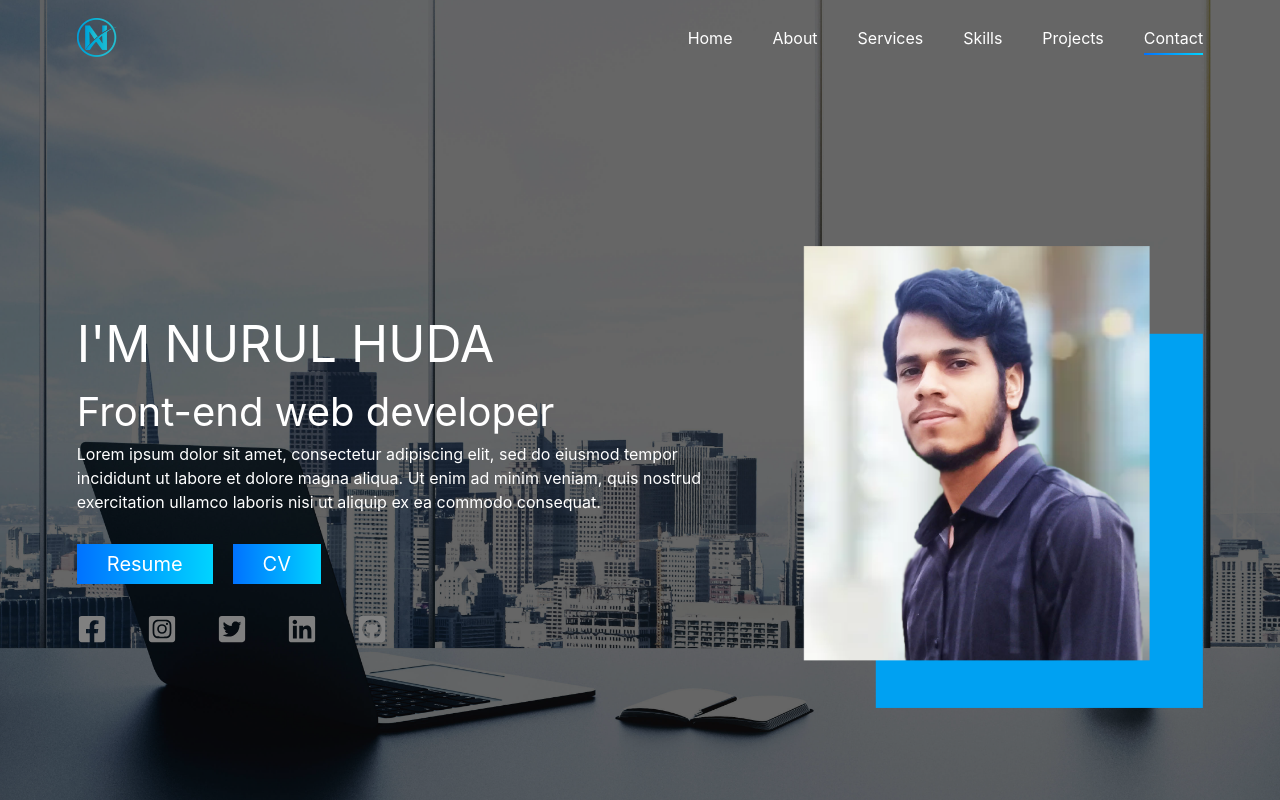
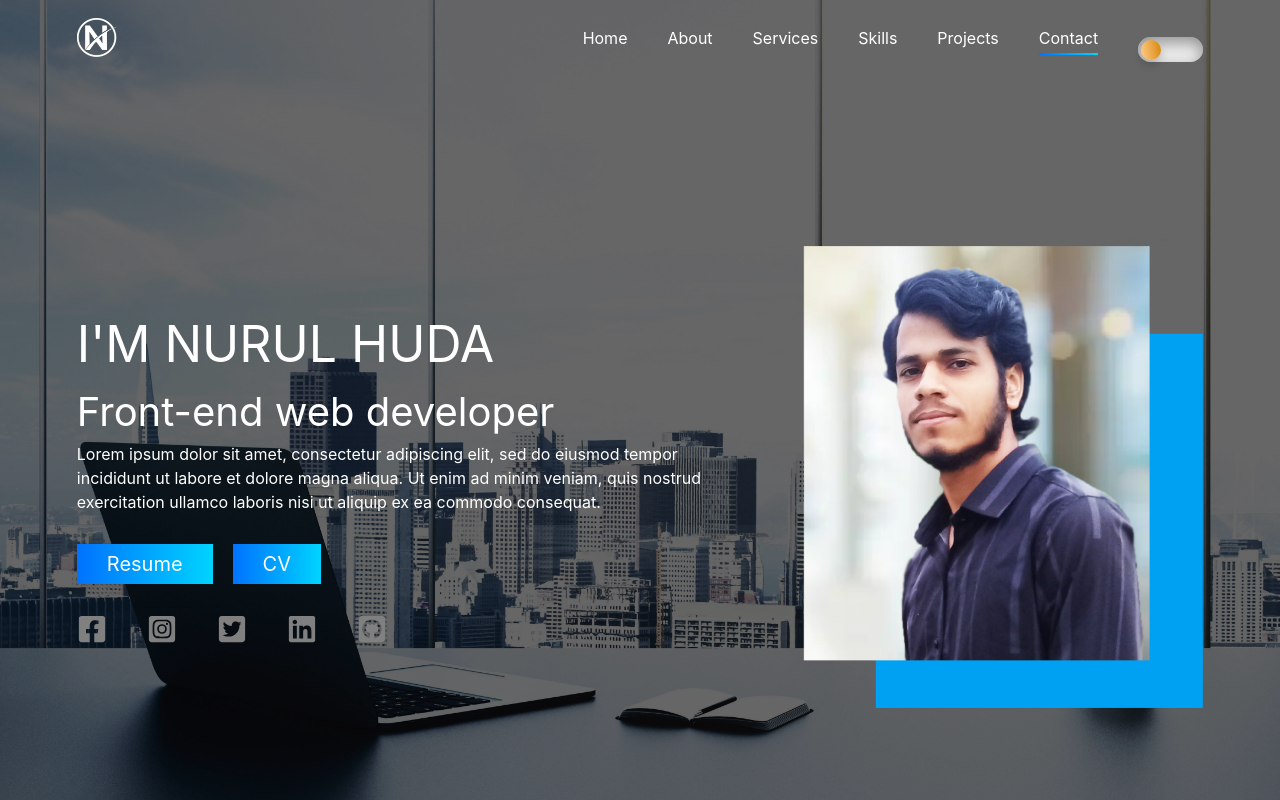
Before and after one commit to NurulHudaDev/nurulhuda-portfolio-website, a React (Create React App) app: page /all_projects in a window 1280 px wide. Shown: the top 800 px of the page. Built offline with nearby package versions, Linux system fonts and the light colour scheme.

Commit message:
light_and_dark_mode

```diff
--- a/src/App.css
+++ b/src/App.css
@@ -36,3 +36,12 @@
     transform: rotate(360deg);
   }
 }
+
+#light{
+  background: #fff;
+  color: #000;
+}
+#dark{
+  background: #222;
+  color: #fff;
+}
--- a/src/App.js
+++ b/src/App.js
@@ -9,13 +9,24 @@ import Projects from './Components/Projects/Projects';
 import Skills from './Components/Skills/Skills';
 import Summary from './Components/Summary/Summary';
 import Footer from './Components/Footer/Footer';
+import { createContext, useState } from 'react';
+
+export const themeContext = createContext(null);
 
 function App() {
 
+  const [theme, setTheme] = useState('light');
+
+  const toggleTheme = () =>{
+    setTheme((curr) => (curr == 'dark' ? 'light' : 'dark'));
+  };
+
   return (
     <div>
+      <themeContext.Provider value = {{theme, toggleTheme}}>
+        <div id={theme}>
       <NavProvider>
-        <Header />
+        <Header toggleTheme={toggleTheme} />
         <Home />
         <About />
         <Services />
@@ -25,6 +36,8 @@ function App() {
         <Contact />
       </NavProvider>
       <Footer />
+      </div>
+      </themeContext.Provider>
     </div>
   );
 }
--- a/src/Components/Contact/Contact.css
+++ b/src/Components/Contact/Contact.css
@@ -58,12 +58,20 @@ input,
 textarea {
     padding: 5px;
 }
+.from h2{
+    color: #fff;
+}
 
 .from a {
     background: #000;
     padding: 10px 20px;
     color: #fff;
     cursor: pointer;
+}
+.from button{
+    background: #fff;
+    color: #000;
+    padding: 2px 20px;
 }
 
 @media(max-width: 700px) {
--- a/src/Components/Contact/Contact.js
+++ b/src/Components/Contact/Contact.js
@@ -31,7 +31,7 @@ const Contact = () => {
         </div>
         <div class="contact_col2">
         <form  className='from' ref={form} onSubmit={sendEmail}>
-          <h2>Contact</h2>
+          <h2>Contact Us</h2>
           <input type='text' name='user_name' id='' placeholder='Enter Name' />
           <input type='text' name='user_email' id='' placeholder='Enter Email' />
           <textarea name='message' id='' cols='30' rows='10' placeholder='Type Here...' />
--- a/src/Components/Header/Header.css
+++ b/src/Components/Header/Header.css
@@ -8,6 +8,7 @@
     display: flex;
     align-items: center;
     justify-content: space-between;
+    z-index: 1;
 }
 .navbar_bg{
     background: #011935;
@@ -56,6 +57,9 @@ button.active::before{
 }
 .mobile-menu-icon{
     display: none;
+}
+.nav-links{
+    align-items: center;
 }
 .checkbtn{
     font-size: 30px;
@@ -182,3 +186,43 @@ button.active::before{
         padding: 2rem 0.25rem 4rem;
     }
 }
+
+.label-1{
+    width: 65px;
+    height: 25px;
+    position: relative;
+    display: block;
+    background: #ebebeb;
+    border-radius: 200px;
+    box-shadow: inset 0px 5px 15px rgba(0, 0, 0, 0.4), inset 0px -5px 15px rgba(255, 255, 255, 0.4) ;
+    cursor: pointer;
+    transition: 0.3s;
+}
+.label-1::after{
+    content: '';
+    width: 20px;
+    height: 20px;
+    position: absolute;
+    top: 3px;
+    left: 3px;
+    background: linear-gradient(80deg, #ffcc89, #d8860b);
+    border-radius: 25px;
+    box-shadow: 0px 5px 10px rgba(0, 0, 0, 0.2);
+    transition: 0.3s;
+}
+.darkmode-toggle_input{
+    width: 0;
+    height: 0;
+    visibility: hidden;
+}
+.darkmode-toggle_input:checked + label{
+    background: #242424;
+}
+.darkmode-toggle_input:checked + label::after{
+    left: 62px;
+    transform: translateX(-100%);
+    background: linear-gradient(180deg, #777, #3a3a3a);
+}
+label:active::after{
+    width: 35px;
+}
--- a/src/Components/Header/Header.js
+++ b/src/Components/Header/Header.js
@@ -2,9 +2,11 @@ import React, { useContext, useState } from 'react';
 import './Header.css';
 import { NavContext } from '../Contex/NavContext';
 import { FaThLarge, FaTimes } from "react-icons/fa"
-import my_logo_1 from '../../images/my_logo_1.png';
+import my_logo_2 from '../../images/my_logo_2.png';
 
-const Header = () => {
+const Header = (props) => {
+
+  const { toggleTheme } = props;
 
   const [color, setColor] = useState(false)
 
@@ -46,18 +48,25 @@ const Header = () => {
 
   const [Toggle, showMenu] = useState(false);
 
+
   return (
     <nav className={color ? 'navbar navbar_bg' : 'navbar'}>
-      <button className='nav-btn nav-toggle' onClick={() => showMenu (!Toggle)}>
+      <button className='nav-btn nav-toggle' onClick={() => showMenu(!Toggle)}>
         <FaThLarge />
       </button>
-      <img className='logo' onClick={handleClickLogo} src={my_logo_1} alt='' />
+      <img className='logo' onClick={handleClickLogo} src={my_logo_2} alt='' />
       <div className={Toggle ? 'nav-links show-menu' : 'nav-links'}>
         {navLinks.map(nav => renderNavLink(nav))}
-        <button className='nav-btn nav-close-btn' onClick={() => showMenu (!Toggle)}>
-        <FaTimes />
-      </button>
+        <button className='nav-btn nav-close-btn' onClick={() => showMenu(!Toggle)}>
+          <FaTimes />
+        </button>
+        <div>
+          <input className='darkmode-toggle_input' onChange={toggleTheme} type="checkbox" id="darkmode-toggle" />
+          <label className='label-1' for="darkmode-toggle"></label>
+        </div>
       </div>
+
+
 
     </nav>
   );
--- a/src/Components/Skills/Skills.css
+++ b/src/Components/Skills/Skills.css
@@ -15,7 +15,6 @@
     background-color: #cdcdcd;
     border-radius: 50px;
     position: relative;
-    z-index: -1;
 }
 
 .progress_line span {
--- a/src/Components/Skills/Skills.js
+++ b/src/Components/Skills/Skills.js
@@ -1,7 +1,7 @@
 import React, { useState } from 'react';
 import './Skills.css';
 import { useNav } from '../Hooks/useNav';
-import { FaAngleDown, FaAngleUp, FaCode, FaPager, FaPenNib } from "react-icons/fa6";
+import { FaAngleDown, FaAngleUp } from "react-icons/fa6";
 
 const Skills = () => {
 
--- a/src/Pages/AllProject/AllProject.css
+++ b/src/Pages/AllProject/AllProject.css
@@ -291,7 +291,7 @@
     margin-top: 166px;
 }
 .ws_btn22 a{
-    background:rgba(1, 36, 56, 0.6);
+    background:rgba(3, 146, 229, 0.6);
     padding: 5px 10px;
     cursor: pointer;
 }
```
Also changed, not shown: src/images/my_logo_2.png (added).
